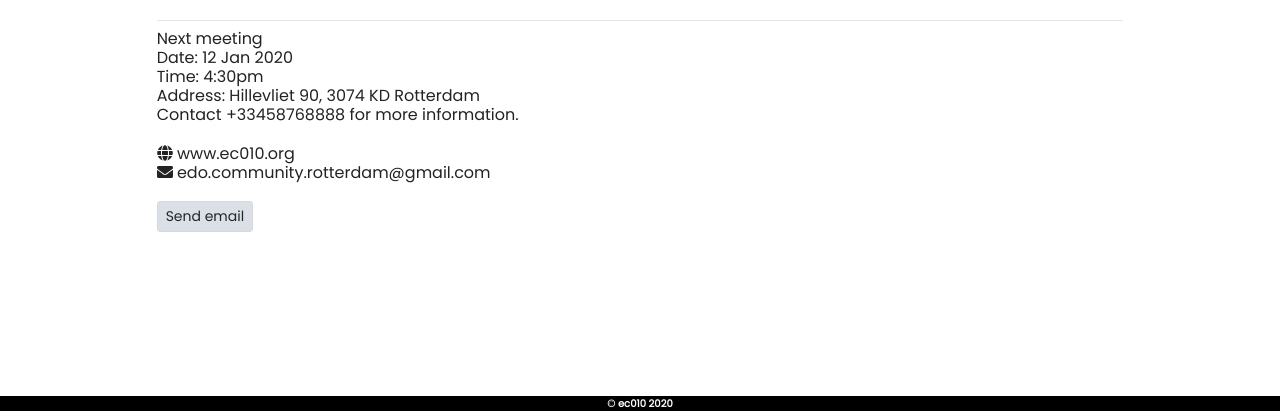
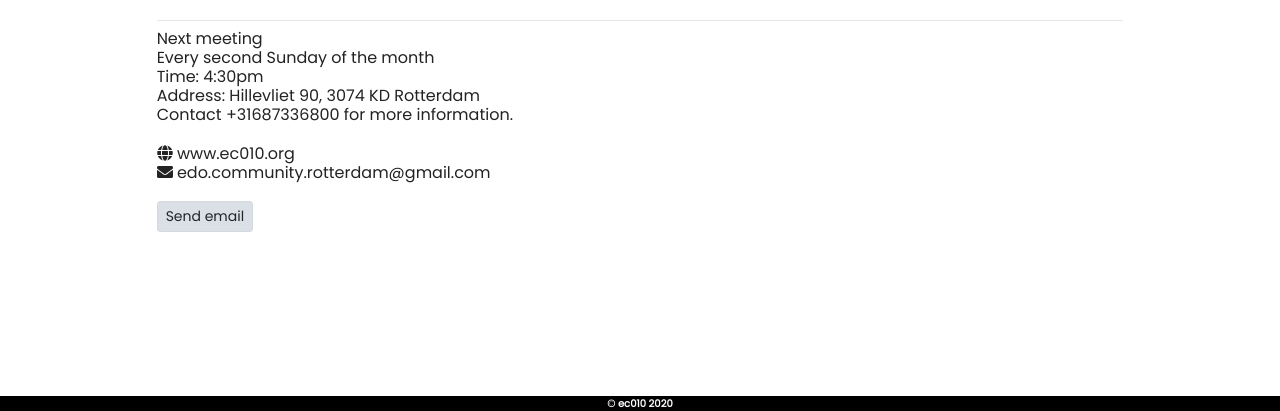
Before and after one commit to FortuneAtlas/ec010, a plain HTML site: page contact.html in a window 1280 px wide. Shown: the part 389-800 px from the top of the page. Drawn offline with nearby package versions, Linux system fonts and the light colour scheme; a web font is replaced by a local one.

Commit message:
Update contact.html

```diff
--- a/contact.html
+++ b/contact.html
@@ -50,10 +50,10 @@
             <br><hr class="hr-2">
             <h5 class="text-left">
               Next meeting<br>
-              Date: 12 Jan 2020<br>
+              Every second Sunday of the month<br>
               Time: 4:30pm<br>
               Address: Hillevliet 90, 3074 KD Rotterdam<br>
-              Contact +33458768888 for more information.<br>
+              Contact +31687336800 for more information.<br>
               <br>
               <span><i class="fas fa-globe"></i> www.ec010.org</span><br>
               <span><i class="fas fa-envelope"></i> edo.community.rotterdam@gmail.com</span><br><br>
```
